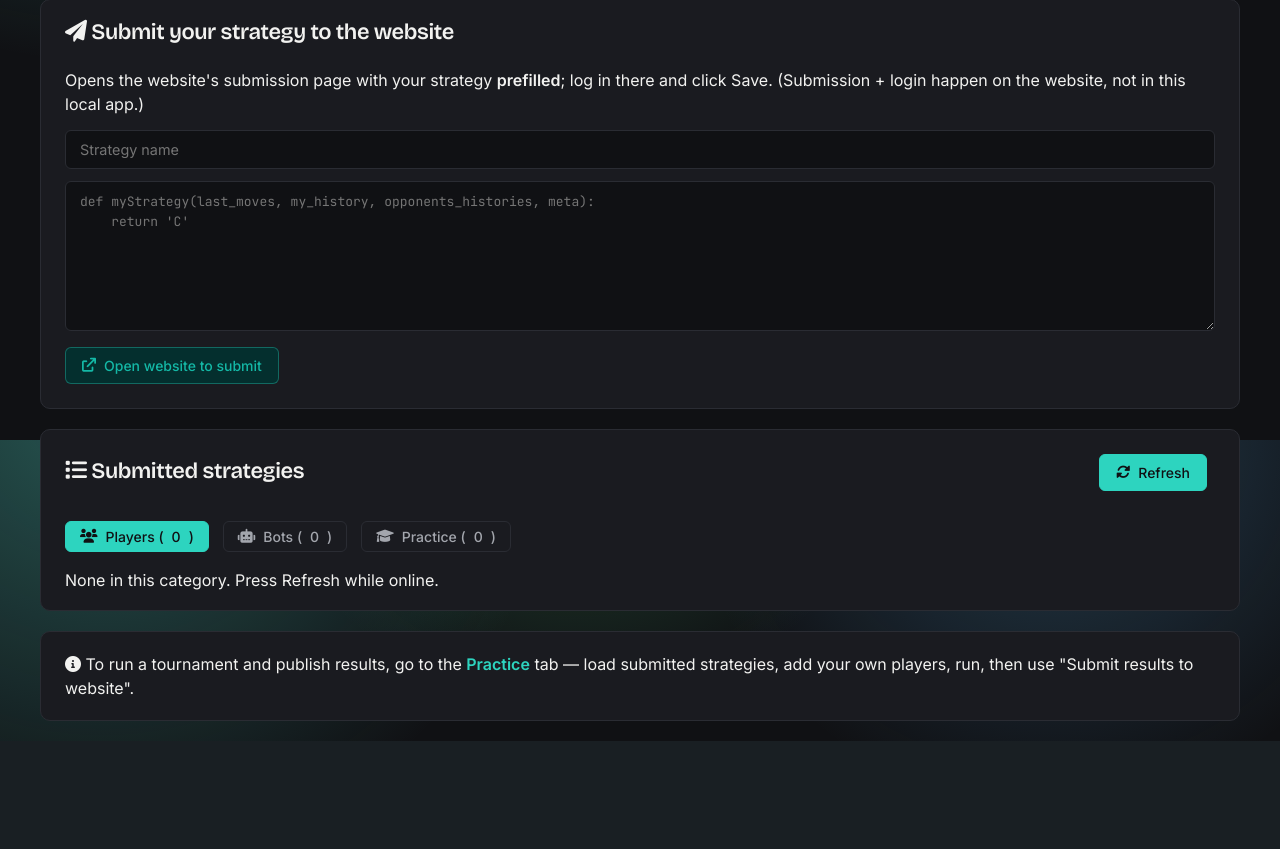
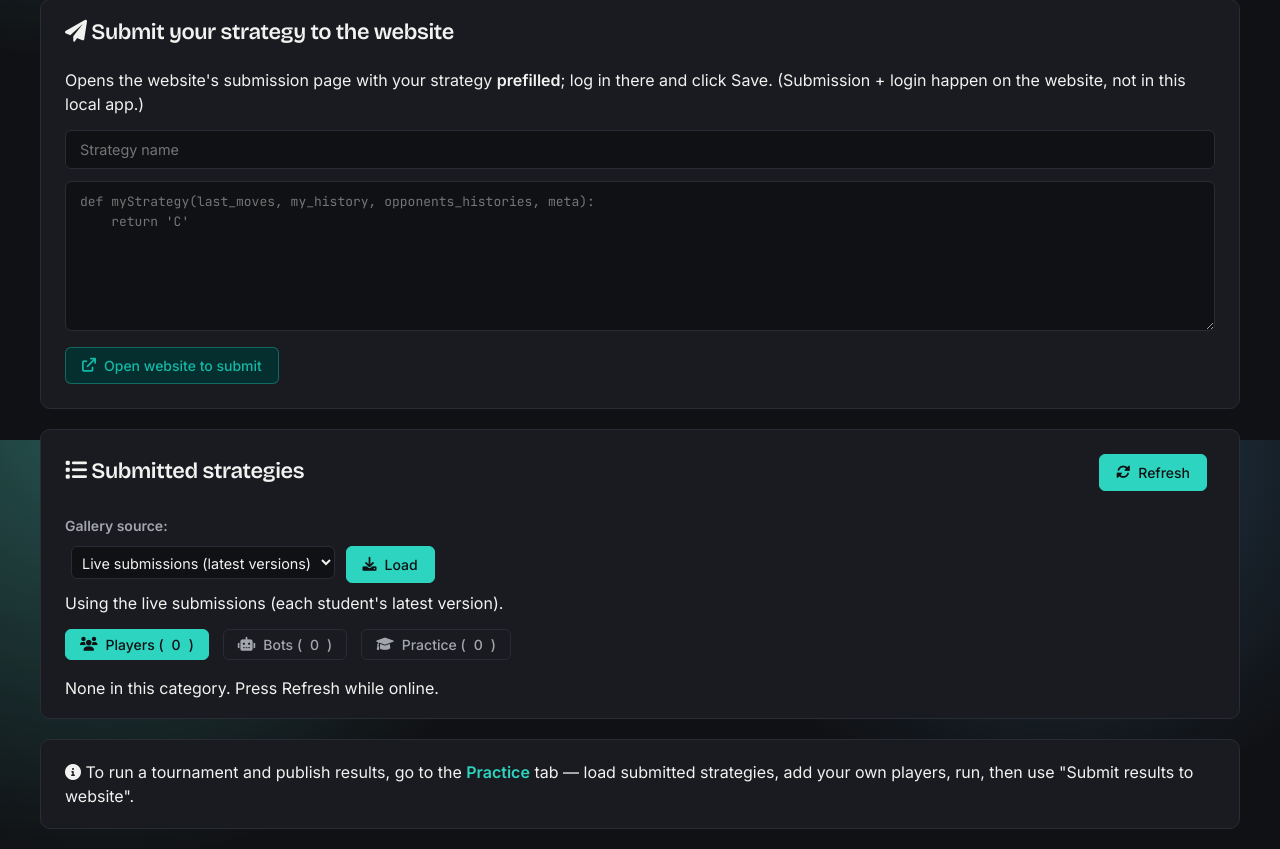
Before and after one commit to COMPUTATION-NOT-FOUND/ipd-app, a Flask app: page /hub in a window 1280 px wide. Shown: the part 360-1209 px from the top of the page. Before the commit the page ends 1101 px from the top, so only its background shows below. Run offline with Flask 3, Linux system fonts and the light colour scheme; data that the repository does not hold is empty.

Commit message:
Version 1.3.0: send the app version to the website; run tournaments on a snapshot
- version.py holds APP_VERSION (1.3.0). Every website request sends it as
  X-IPD-App-Version; when the website says the app is too old (426), its
  message and download link are shown as-is. Settings shows the version.
- Hub page: 'Gallery source' picks live submissions or a snapshot an admin
  froze on the website. The choice is remembered, Refresh keeps using it,
  the Practice checklists say which one is in use, and submitted results
  carry it so the website can show it.

Co-Authored-By: Claude Opus 5.5 <noreply@anthropic.com>

```diff
--- a/app.py
+++ b/app.py
@@ -35,7 +35,8 @@ else:
 # Files the app writes and must remember: .env (class website connection), saved Local
 # strategies and the gallery caches.
 _DATA_FILES = ('.env', 'local_gallery.json', 'strategy_cache.json', 'practice_cache.json',
-               '.gallery_key')   # the key that unscrambles the two caches (code_vault.py)
+               '.gallery_key',   # the key that unscrambles the two caches (code_vault.py)
+               'gallery_source.json')   # live submissions or which snapshot the cache holds
 
 
 def _user_data_dir():
@@ -94,6 +95,7 @@ from n_player_simulation import group_tournament, call_strategy, validate_move,
 from tournament_package import sha256_text, canonical_json
 from ranking import normalize_ranking, rank_entries, describe_ranking, DEFAULT_RANKING
 import code_vault
+from version import APP_VERSION
 
 # --- SECURITY & LIMITS ---
 # Shared instruction cap (one exception class and one tracer for every engine). See
@@ -361,7 +363,7 @@ def _inject_csp_nonce():
 @app.context_processor
 def _inject_modes():
     """Expose LOCAL_MODE and the configured website base URL to templates."""
-    return {'LOCAL_MODE': LOCAL_MODE, 'hub_base_url': HUB_BASE_URL}
+    return {'LOCAL_MODE': LOCAL_MODE, 'hub_base_url': HUB_BASE_URL, 'APP_VERSION': APP_VERSION}
 
 
 @app.teardown_request
@@ -1264,6 +1266,29 @@ def _read_practice_cache():
     return code_vault.load_list(PRACTICE_CACHE_PATH)
 
 
+# Which list the strategy cache holds: the live submissions, or a snapshot an admin froze at the
+# end of a round (students keep editing; a snapshot does not change). Saved so Refresh and the
+# results remember it.
+GALLERY_SOURCE_PATH = os.path.join(DATA_DIR, 'gallery_source.json')
+_LIVE_SOURCE = {'source': 'live'}
+
+
+def _read_gallery_source():
+    try:
+        with open(GALLERY_SOURCE_PATH, 'r', encoding='utf-8') as f:
+            data = json.load(f)
+        if isinstance(data, dict) and data.get('source') in ('live', 'snapshot'):
+            return data
+    except (OSError, ValueError):
+        pass
+    return dict(_LIVE_SOURCE)
+
+
+def _write_gallery_source(source):
+    with open(GALLERY_SOURCE_PATH, 'w', encoding='utf-8') as f:
+        json.dump(source, f)
+
+
 def _write_practice_cache(strategies):
     code_vault.save_list(PRACTICE_CACHE_PATH, strategies)
 
@@ -1485,7 +1510,8 @@ def hub_list():
     """Return both locally cached galleries (no network): player submissions + organizer
     practice strategies. Refresh updates them."""
     return jsonify({'strategies': _public_gallery(_read_strategy_cache()),
-                    'practice': _read_practice_cache(), 'cached': True})
+                    'practice': _read_practice_cache(), 'cached': True,
+                    'source': _read_gallery_source()})
 
 
 @app.route('/hub/refresh', methods=['POST'])
@@ -1495,11 +1521,24 @@ def hub_refresh():
     """The only networked gallery call: fetch from the website and overwrite the local
     cache. On failure (offline / website down) keep the existing cache and report."""
     import hub_client
-    try:
-        strategies = hub_client.list_strategies()
+    data = request.get_json(silent=True) or {}
+    saved = _read_gallery_source()
+    wanted = data.get('source') or saved.get('source', 'live')
+    try:
+        if wanted == 'snapshot':
+            snapshot_id = str(data.get('snapshot_id') or saved.get('snapshot_id') or '')
+            if not snapshot_id:
+                return jsonify({'error': 'Pick a snapshot first.'}), 400
+            meta, strategies = hub_client.list_snapshot_strategies(snapshot_id)
+            source = {'source': 'snapshot', 'snapshot_id': snapshot_id,
+                      'label': str(meta.get('label', '')), 'created_at': meta.get('created_at'),
+                      'count': len(strategies)}
+        else:
+            strategies = hub_client.list_strategies()
+            source = dict(_LIVE_SOURCE)
     except hub_client.HubError as e:
         return jsonify({'error': str(e), 'strategies': _public_gallery(_read_strategy_cache()),
-                        'practice': _read_practice_cache()}), 502
+                        'practice': _read_practice_cache(), 'source': saved}), 502
     # Organizer practice strategies are best-effort (older websites may not serve them).
     try:
         practice = hub_client.list_practice_strategies()
@@ -1508,9 +1547,23 @@ def hub_refresh():
     try:
         _write_strategy_cache(strategies)
         _write_practice_cache(practice)
+        _write_gallery_source(source)
     except OSError as e:
         app.logger.warning(f"Could not write strategy cache: {e}")
-    return jsonify({'strategies': _public_gallery(strategies), 'practice': practice, 'refreshed': True})
+    return jsonify({'strategies': _public_gallery(strategies), 'practice': practice, 'refreshed': True,
+                    'source': source})
+
+
+@app.route('/hub/snapshots', methods=['GET'])
+@login_required
+@limiter.limit("30 per minute")
+def hub_snapshots():
+    """Snapshots an admin took on the website, for the gallery source picker."""
+    import hub_client
+    try:
+        return jsonify({'snapshots': hub_client.list_snapshots(), 'source': _read_gallery_source()})
+    except hub_client.HubError as e:
+        return jsonify({'error': str(e), 'snapshots': [], 'source': _read_gallery_source()}), 502
 
 
 @app.route('/hub/import/<strategy_id>', methods=['POST'])
--- a/templates/hub.html
+++ b/templates/hub.html
@@ -79,6 +79,16 @@
                 <span><i class="fas fa-list"></i> Submitted strategies</span>
                 <button id="refreshBtn" class="btn-primary"><i class="fas fa-rotate"></i> Refresh</button>
             </h3>
+            <!-- Live submissions, or a snapshot an admin froze at the end of a round. Use the round's
+                 snapshot for the official tournament so later edits don't change what is judged. -->
+            <div style="margin: 0 0 12px;">
+                <label for="sourceSelect"><strong>Gallery source:</strong></label>
+                <select id="sourceSelect" style="padding:6px; width:auto; display:inline-block; margin-left:6px;">
+                    <option value="live">Live submissions (latest versions)</option>
+                </select>
+                <button id="useSourceBtn" class="btn-primary" style="margin-left:6px;"><i class="fas fa-download"></i> Load</button>
+                <div id="sourceNote" class="meta" style="margin-top:6px;"></div>
+            </div>
             <div class="hub-subtabs">
                 <button class="hub-subtab active" data-tab="players"><i class="fas fa-users"></i> Players (<span id="cntPlayers">0</span>)</button>
                 <button class="hub-subtab" data-tab="bots"><i class="fas fa-robot"></i> Bots (<span id="cntBots">0</span>)</button>
@@ -165,13 +175,58 @@
             }
         }
 
+        // Gallery source: what the cache holds now, and the snapshots available on the website.
+        function describeSource(src) {
+            if (src && src.source === 'snapshot') {
+                const when = (src.created_at || '').replace('T', ' ').replace('Z', ' UTC');
+                return 'Using snapshot "' + (src.label || src.snapshot_id) + '"' + (when ? ' taken ' + when : '')
+                    + '. These are the strategies as they were then, even if students changed them since.';
+            }
+            return 'Using the live submissions (each student\'s latest version).';
+        }
+        function showSource(src) { document.getElementById('sourceNote').textContent = describeSource(src); }
+        async function loadSnapshots(current) {
+            const sel = document.getElementById('sourceSelect');
+            try {
+                const d = await (await fetch('/hub/snapshots')).json();
+                (d.snapshots || []).forEach(sn => {
+                    const o = document.createElement('option');
+                    o.value = 'snapshot:' + sn.id;
+                    o.textContent = 'Snapshot: ' + sn.label + ' (' + sn.count + ' strategies, '
+                        + (sn.created_at || '').slice(0, 16).replace('T', ' ') + ' UTC)';
+                    sel.appendChild(o);
+                });
+            } catch (e) { /* offline: live only */ }
+            if (current && current.source === 'snapshot') sel.value = 'snapshot:' + current.snapshot_id;
+        }
+        async function useSource() {
+            const v = document.getElementById('sourceSelect').value;
+            const body = v.startsWith('snapshot:') ? { source: 'snapshot', snapshot_id: v.slice(9) } : { source: 'live' };
+            const btn = document.getElementById('useSourceBtn'); btn.disabled = true;
+            try {
+                const resp = await fetch('/hub/refresh', { method: 'POST', headers: { 'Content-Type': 'application/json' },
+                                                           body: JSON.stringify(body) });
+                const data = await resp.json();
+                setHubData(data.strategies, data.practice);
+                renderActiveTab();
+                showSource(data.source);
+                if (!resp.ok) throw new Error(data.error || 'Load failed');
+                showMsg('Loaded. The Practice tab now uses this list.', true, 'listMsg');
+            } catch (e) { showMsg(e.message, false, 'listMsg'); }
+            finally { btn.disabled = false; }
+        }
+
         async function loadCache() {
             // Local cache only — no network. Shown on every page load.
+            let source = null;
             try {
                 const data = await (await fetch('/hub/list')).json();
                 setHubData(data.strategies, data.practice);
+                source = data.source;
             } catch (e) { setHubData([], []); }
             renderActiveTab();
+            showSource(source);
+            if (HUB_ENABLED) loadSnapshots(source);
         }
 
         async function doRefresh() {
@@ -184,6 +239,7 @@
                 const data = await resp.json();
                 setHubData(data.strategies, data.practice);
                 renderActiveTab();
+                if (data.source) showSource(data.source);
                 if (!resp.ok) { throw new Error(data.error || 'Refresh failed'); }
                 const total = hubData.players.length + hubData.bots.length + hubData.practice.length;
                 showMsg('Updated from website (' + total + ' cached: ' + hubData.players.length + ' player, '
@@ -246,6 +302,7 @@
             finally { btn.disabled = false; }
         });
         document.getElementById('refreshBtn').addEventListener('click', doRefresh);
+        document.getElementById('useSourceBtn').addEventListener('click', useSource);
         document.querySelectorAll('.hub-subtab').forEach(b => b.addEventListener('click', () => {
             activeTab = b.dataset.tab;
             document.querySelectorAll('.hub-subtab').forEach(x => x.classList.toggle('active', x === b));
--- a/templates/settings.html
+++ b/templates/settings.html
@@ -60,6 +60,8 @@
             <p>Your connection, the strategies you save locally and the downloaded class gallery are
             stored in this folder:</p>
             <p class="set-path">{{ data_dir }}</p>
+            <p>App version <strong>{{ APP_VERSION }}</strong>. The class website only works with up-to-date
+            versions. If it says your app is too old, download the newest one from the Releases page.</p>
         </div>
     </div>
 
--- a/tournament_package.py
+++ b/tournament_package.py
@@ -10,6 +10,8 @@ Schema Version: tournament_package_v1
 import hashlib
 import json
 import os
+
+from version import APP_VERSION
 import sys
 from datetime import datetime, timezone
 from typing import Dict, Any, Tuple, List, Optional
@@ -161,7 +163,7 @@ def build_tournament_package(
         'schema_version': 'tournament_package_v1',
         'exported_at': datetime.now(timezone.utc).isoformat().replace('+00:00', 'Z'),
         'source': {
-            'app_version': os.environ.get('APP_VERSION', 'unknown'),
+            'app_version': os.environ.get('APP_VERSION') or APP_VERSION,
             'python_version': sys.version
         },
         'tournament': {
--- /dev/null
+++ b/version.py
@@ -0,0 +1,3 @@
+"""The app's version. The class website refuses apps older than its MIN_APP_VERSION, so bump this
+with every release tag (v1.3.0 -> '1.3.0')."""
+APP_VERSION = '1.3.0'
```
Also changed, not shown: hub_client.py (+54 -37 lines), templates/index.html (+9 -2 lines), tests/regression/test_snapshot_and_version.py (added, +76 -0 lines), 1 other file.
